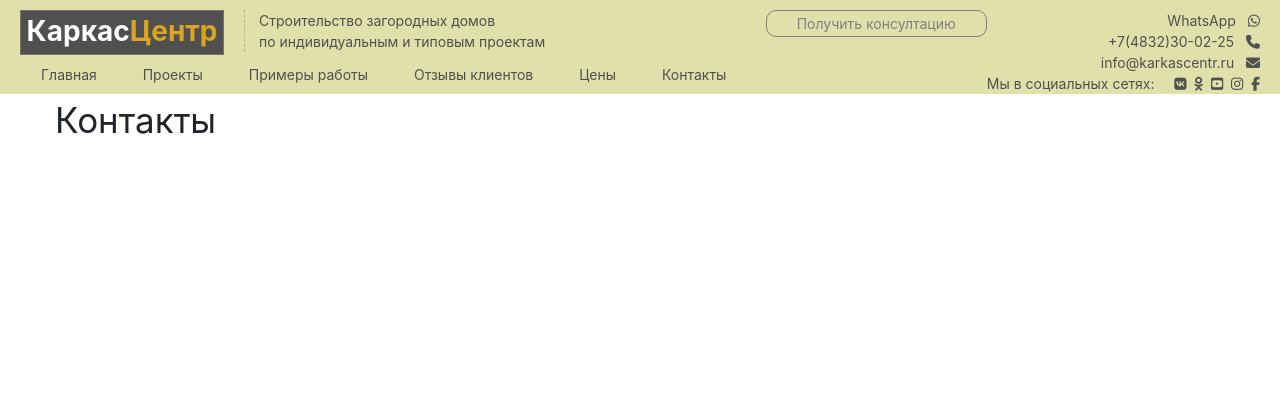
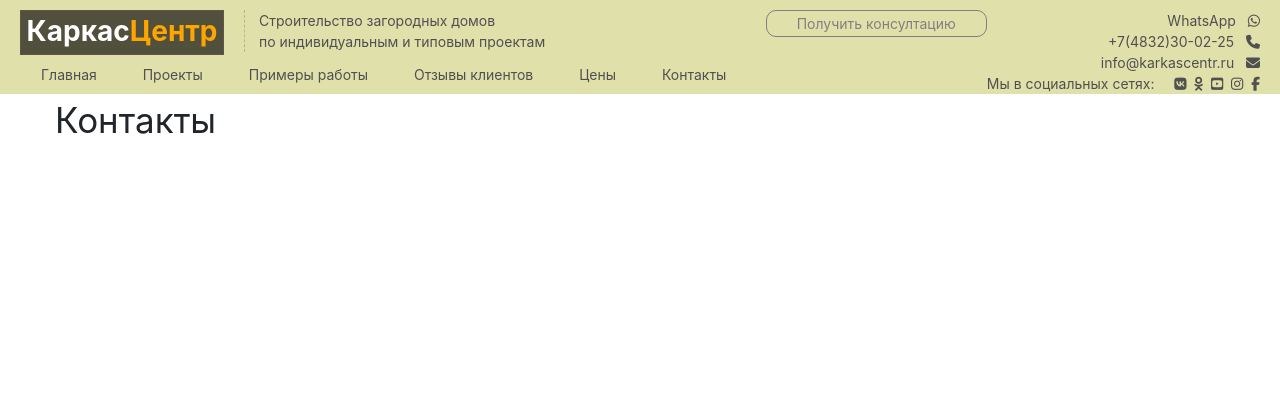
Before and after one commit to dm1annem/MySite, a Django app: page /contacts in a window 1280 px wide. Shown: the top 420 px of the page. Run offline with Django 3.2, Linux system fonts and the light colour scheme; some libraries are stand-ins or nearby versions.

Commit message:
подкорректировал первый экран

```diff
--- a/karkascentr/mainapp/static/mainapp/css/my.css
+++ b/karkascentr/mainapp/static/mainapp/css/my.css
@@ -198,8 +198,8 @@ h6, .h6 {
   display: grid;
   justify-content: center;
   align-content: center;
-  background-color: #505050;
-  border: 1px solid #797373;
+  background-color: #000000a4;
+  border: 1px solid #7a545483;
 }
 
 .logo p {
@@ -213,7 +213,7 @@ h6, .h6 {
 }
 
 .l2w {
-  color: goldenrod;
+  color: orange;
   font-size: 2rem;
 }
 
@@ -328,7 +328,7 @@ h6, .h6 {
   left: 50%; margin-left: -1px;*/
   width: 40px;
   height: 2px;
-  background-color: white;
+  background-color: #8A7496;
 }
 
 .menu-btn span::before,
@@ -478,7 +478,6 @@ h6, .h6 {
 .headings {
   display: grid;
   grid-area: заголовки;
-  background-color: rgba(84, 76, 87, 0.644);
 }
 
 .form_Initial_Sckrin {
@@ -499,6 +498,7 @@ h6, .h6 {
   .form_Initial_Sckrin {
     display: grid;
     grid-area: форма;
+    background-color: #8A7496;
   }
 
   .initialSckrinAdres {
@@ -506,6 +506,10 @@ h6, .h6 {
     justify-content: end;
     grid-area: адрес_1;
     color: honeydew;
+  }
+  .initialSckrinAdres h5 {
+    padding-top: 50px;
+    padding-bottom: 50px;
   }
   .headings {
     -ms-grid-row: 2;
--- a/karkascentr/mainapp/static/mainapp/scss/_header.scss
+++ b/karkascentr/mainapp/static/mainapp/scss/_header.scss
@@ -40,8 +40,8 @@
 	display: grid;
 	justify-content: center;
 	align-content: center;
-	background-color: #505050;
-	border: 1px solid #797373;
+	background-color: #000000a4;
+	border: 1px solid #7a545483;
 }
 
 .logo p{
@@ -56,7 +56,7 @@
 }
 
 .l2w{
-	color:goldenrod;
+	color:orange;
 	font-size: 2rem;
 }
 
@@ -164,7 +164,7 @@
 	left: 50%; margin-left: -1px;*/
 	width: 40px;
 	height: 2px;
-	background-color: white;
+	background-color: $color_4;
 
 }
 .menu-btn span::before,
--- a/karkascentr/mainapp/static/mainapp/scss/_home.scss
+++ b/karkascentr/mainapp/static/mainapp/scss/_home.scss
@@ -6,7 +6,7 @@
     h1{
         display: grid;
         color: honeydew;
-        // padding-top: 30px;
+
     }
 
     h3{
@@ -17,7 +17,6 @@
 .headings{
     display: grid;
     grid-area: заголовки;
-    background-color: rgba(84, 76, 87, 0.644);
 }
 
 
@@ -44,6 +43,7 @@
     .form_Initial_Sckrin{
         display: grid;
         grid-area: форма;
+        background-color: $color_4;
     }
 
     .initialSckrinAdres{
@@ -52,5 +52,12 @@
         // justify-self: end;
         grid-area: адрес_1;
         color: honeydew;
+
+        h5{
+            padding-top: 50px;
+            padding-bottom: 50px;
+        }
     }
+
+
 };
--- a/karkascentr/mainapp/templates/mainapp/home.html
+++ b/karkascentr/mainapp/templates/mainapp/home.html
@@ -4,7 +4,7 @@
 {% block content %}
 
  <!-- ============Первый экран=========== -->
-    <div style="background: url({% static 'mainapp\img\first_screen_background.webp'%}) center/cover ">
+    <div style="background: linear-gradient(rgba(0, 0, 0, 0.637), rgba(0, 0, 0, 0.637)), url({% static 'mainapp\img\first_screen_background.webp'%}) center /cover ">
 
 
         <div class="conteiner initial_scrin">
```
